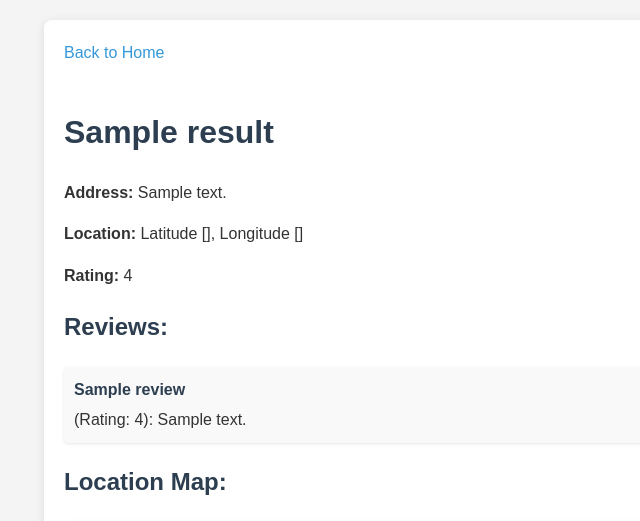
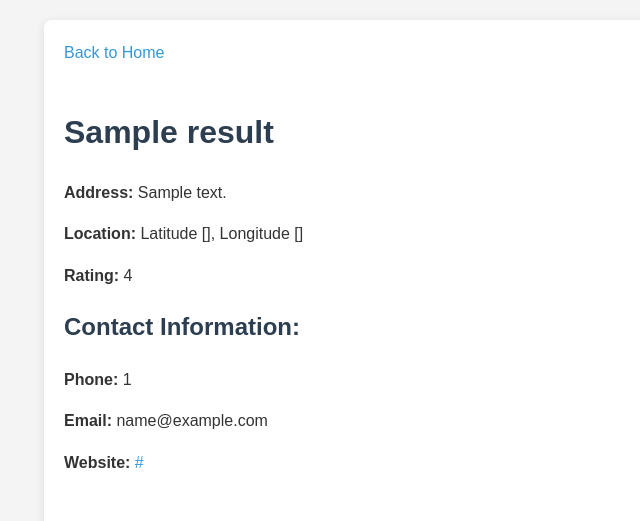
Before and after one commit to YixiongHao/ATL-food-finder, a Django app: page /details/1/ in a window 1280 px wide. Shown: the top 521 px of the page, without its empty margins (0-640 px from the left). Run offline with Django 5.2, Linux system fonts and the light colour scheme; tables that the repository leaves empty hold one stand-in row (values such as "Sample post"); a database or web service that is not in the repository returns one stand-in record (values such as "Sample title"); data that the repository does not hold is empty; some libraries are stand-ins or nearby versions.

Commit message:
added contact info in details

```diff
--- a/details/templates/details/restaurant_detail.html
+++ b/details/templates/details/restaurant_detail.html
@@ -76,6 +76,12 @@
         <p><strong>Location:</strong> Latitude {{ restaurant.lat }}, Longitude {{ restaurant.lng }}</p>
         <p><strong>Rating:</strong> {{ restaurant.rating }}</p>
 
+        <!-- Contact Information -->
+        <h2>Contact Information:</h2>
+        <p><strong>Phone:</strong> {{ restaurant.phone }}</p>
+        <p><strong>Email:</strong> {{ restaurant.email }}</p>
+        <p><strong>Website:</strong> <a href="{{ restaurant.website }}" target="_blank">{{ restaurant.website }}</a></p>
+
         <h2>Reviews:</h2>
         {% if restaurant.reviews %}
             <ul>
@@ -90,15 +96,15 @@
             <p>No reviews available</p>
         {% endif %}
 
-        <!-- Mini Map -->
-        <h2>Location Map:</h2>
-        <div id="mini-map"></div>
-
         <!-- Google Maps Directions Link -->
         <h2>Get Directions:</h2>
         <a href="https://www.google.com/maps/dir/?api=1&destination={{ restaurant.lat }},{{ restaurant.lng }}" target="_blank">
             Get Directions on Google Maps
         </a>
+
+        <!-- Mini Map -->
+        <h2>Location Map:</h2>
+        <div id="mini-map"></div>
     </div>
 
     <script>
--- a/details/views.py
+++ b/details/views.py
@@ -1,6 +1,5 @@
 from django.http import JsonResponse
 from django.views import View
-
 from ATL_food_finder import settings
 from .models import Restaurant
 from django.shortcuts import render, get_object_or_404
@@ -41,7 +40,7 @@ class SaveRestaurantsView(View):
         return JsonResponse({'status': 'success'})
 
 
-# Function to get restaurant details from Google Places API
+# Function to get restaurant details from Google Places API, including contact info
 def get_place_details(place_id):
     url = f"https://maps.googleapis.com/maps/api/place/details/json?place_id={place_id}&key={GOOGLE_API_KEY}"
     response = requests.get(url)
@@ -92,6 +91,9 @@ def restaurant_detail(request, place_id):
             'lng': place_details['geometry']['location']['lng'],
             'rating': place_details.get('rating'),
             'reviews': place_details.get('reviews', []),
+            'phone': place_details.get('formatted_phone_number'),  # Phone number
+            'email': place_details.get('email'),  # Email (not always available)
+            'website': place_details.get('website'),  # Website URL
             'distance': calculate_distance(user_lat, user_lng, place_details['geometry']['location']['lat'], place_details['geometry']['location']['lng']),
         },
         'GOOGLE_API_KEY': GOOGLE_API_KEY
```
